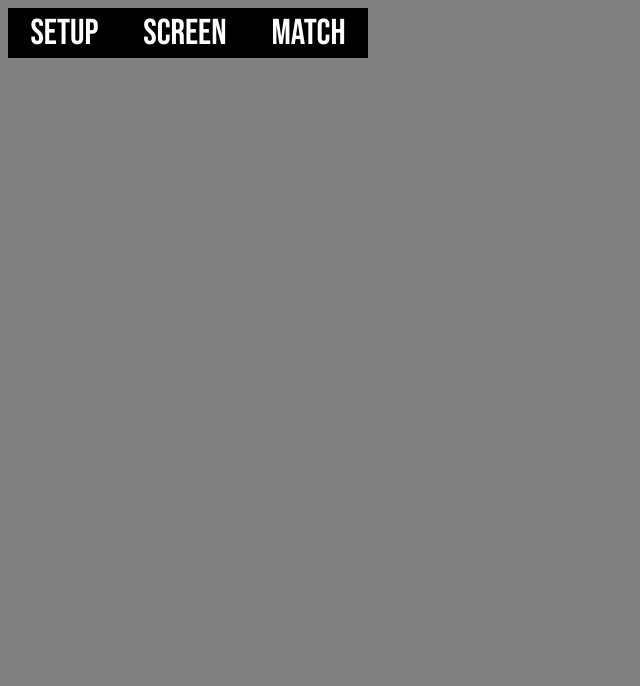
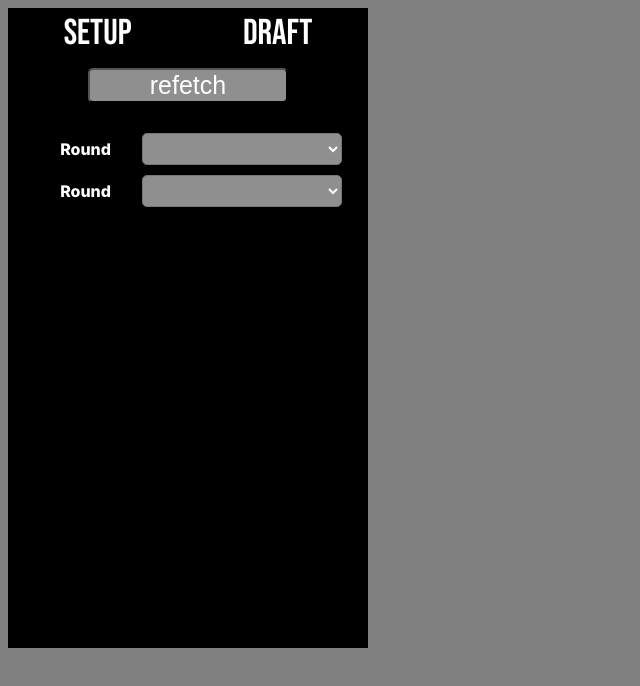
Before and after one commit to IkaWaAyuMu/osu-tour-manager-wsc, a React (Create React App) app: page / in a window 1280 px wide. Shown: the top 686 px of the page, without its empty margins (0-640 px from the left). Built offline with nearby package versions, Linux system fonts and the light colour scheme; what reconnecting-websocket would draw is missing.

Commit message:
Add data refetching and round selection.

```diff
--- a/src/App.tsx
+++ b/src/App.tsx
@@ -1,21 +1,26 @@
 import serverConfig from "./config/config.json";
 
-import { Children, useEffect, useState } from "react";
-
+import { useEffect, useState } from "react";
 import { Link, Routes, Route, BrowserRouter } from "react-router-dom";
 import OsuTourManagerWebSocket from "./classes/osuTourManagerWebSocket";
+import TourData from "./interfaces/tourData";
+import OsuTourManagerWebSocketServerSendMessage from "./interfaces/OsuTourManagerWebSocketServerSendMessage";
 
 const socket: OsuTourManagerWebSocket = new OsuTourManagerWebSocket(serverConfig.webSocketServer);
 
+let count = 0;
+
+type setNumberFunction = (arg: number) => void;
+
 export default function App() {
+
+    const [fetchedData, setFetchedData] = useState<TourData[]>([]);
+    const [roundSelect, setRoundSelect] = useState(-1);
 
     useEffect((): any => {
 
         socket.onopen = () => {
             console.log("Successfully Connected");
-            socket.send(JSON.stringify({command: "TEST"}));
-            socket.sendStrictMessage({message: "getTourData"});
-            socket.sendStrictMessage({message: "getMapMod", mapID: "1295717"});
         };
         socket.onclose = event => {
             console.log("Socket Closed Connection: ", event);
@@ -25,23 +30,74 @@ export default function App() {
         };
         socket.onmessage = (e) => {
             console.log(`Recieved: ${e.data}`);
+            const temp: OsuTourManagerWebSocketServerSendMessage = JSON.parse(e.data);
+            if (temp.message === "fetchTourData") socket.sendStrictMessage({ message: "getTourData" })
+            if (temp.message === "getTourData" && temp.tourData !== undefined) setFetchedData(temp.tourData);
         }
 
         return () => socket.OPEN && socket.close();
-      });
+    });
 
     return (
         <div>
             <BrowserRouter>
                 <div id="top">
                     <Link to="/" className="topLink">SETUP</Link>
-                    <Link to="/" className="topLink">SCREEN</Link>
-                    <Link to="/" className="topLink">MATCH</Link>
+                    <Link to="/draft" className="topLink">DRAFT</Link>
                 </div>
-                <Routes>
-                    <Route path="/" element={<div/>}/>
-                </Routes>
+                <div id="body">
+                    <Routes>
+                        { /* Setup */}
+                        <Route path="/" element={
+                            <div>
+                                <button style={{ margin: "10px 80px 20px 80px", width: "200px", borderRadius: "5px", fontSize: "25px", backgroundColor: "#8F8F8FFF", color: "white" }} onClick={() => socket.sendStrictMessage({ message: "fetchTourData" })}>refetch</button>
+                                <div style={{ margin: "10px 10px 10px 10px", width: "90%", display: "flex", alignItems: "center", justifyContent: "flex-end" }}>
+                                    <div style={{ color: "white" }}>Round</div>
+                                    <div>|||||</div>
+                                    <RoundSelect fetchedData={fetchedData} setIndexFunction={setRoundSelect}/>
+                                </div>
+                                <div style={{ margin: "10px 10px 10px 10px", width: "90%", display: "flex", alignItems: "center", justifyContent: "flex-end" }}>
+                                    <div style={{ color: "white" }}>Round</div>
+                                    <div>|||||</div>
+                                    {<MatchSelect fetchedData={fetchedData} index={roundSelect}/>}
+                                </div>
+                            </div>
+                        } />
+                        { /* Draft */}
+                        <Route path="/draft" element={
+                            <div>
+
+                            </div>
+                        } />
+                    </Routes>
+                </div>
             </BrowserRouter>
         </div>
     );
 }
+
+function RoundSelect(props :{fetchedData: TourData[], setIndexFunction: setNumberFunction}) {
+    const {fetchedData, setIndexFunction} = props;
+    function setIndex(): void {
+        const select = document.getElementsByName("round")[0] as HTMLSelectElement;
+        if (select === undefined) return;
+        setIndexFunction(select.selectedIndex);
+    }
+    if (fetchedData.length <= 0) return (<select name="round" style={{ width: "200px", borderRadius: "5px", fontSize: "25px", backgroundColor: "#8F8F8FFF", color: "white" }}></select>);
+    const roundOptions: JSX.Element[] = [];
+    fetchedData.map((tourData => {
+        roundOptions.push(<option key={count++} value={tourData.round}>{tourData.round}</option>);
+    }))
+    return (<select name="round" style={{ width: "200px", borderRadius: "5px", fontSize: "25px", backgroundColor: "#8F8F8FFF", color: "white"}} onChange={setIndex}>{roundOptions}</select>);
+}
+
+function MatchSelect(props :{fetchedData: TourData[], index: number}) {
+    const {fetchedData, index} = props;
+    if (fetchedData.length <= 0) return (<select name="match" style={{ width: "200px", borderRadius: "5px", fontSize: "25px", backgroundColor: "#8F8F8FFF", color: "white" }}></select>);
+    const matchOptions: JSX.Element[] = [];
+    if (index < 0) return (<select name="match" style={{ width: "200px", borderRadius: "5px", fontSize: "25px", backgroundColor: "#8F8F8FFF", color: "white" }}></select>);
+    fetchedData[index].matches.map((match) => {
+        matchOptions.push(<option key={count++} value={match.match}>{match.match}</option>);
+    })
+    return (<select name="match" style={{ width: "200px", borderRadius: "5px", fontSize: "25px", backgroundColor: "#8F8F8FFF", color: "white" }}>{matchOptions}</select>);
+}
--- a/src/index.css
+++ b/src/index.css
@@ -1,6 +1,11 @@
 @font-face {
     font-family: 'BebasNeue-Regular';
     src: local('BebasNeue-Regular'), url(./fonts/BebasNeue-Regular.ttf) format('truetype');
+}
+
+@font-face {
+    font-family: 'Inter-ExtraBold';
+    src: local('Inter-ExtraBold'), url(./fonts/Inter-ExtraBold.otf) format('truetype');
 }
 
 body {
@@ -11,9 +16,17 @@ body {
     width: 360px;
     height: 50px;
     background-color: black;
+    font-family: "BebasNeue-Regular";
     display: flex;
     justify-content: space-around;
     align-items: center;
+}
+
+#body {
+    width: 360px;
+    height: 590px;
+    background-color: black;
+    font-family: "Inter-ExtraBold";
 }
 
 .topLink {
```
